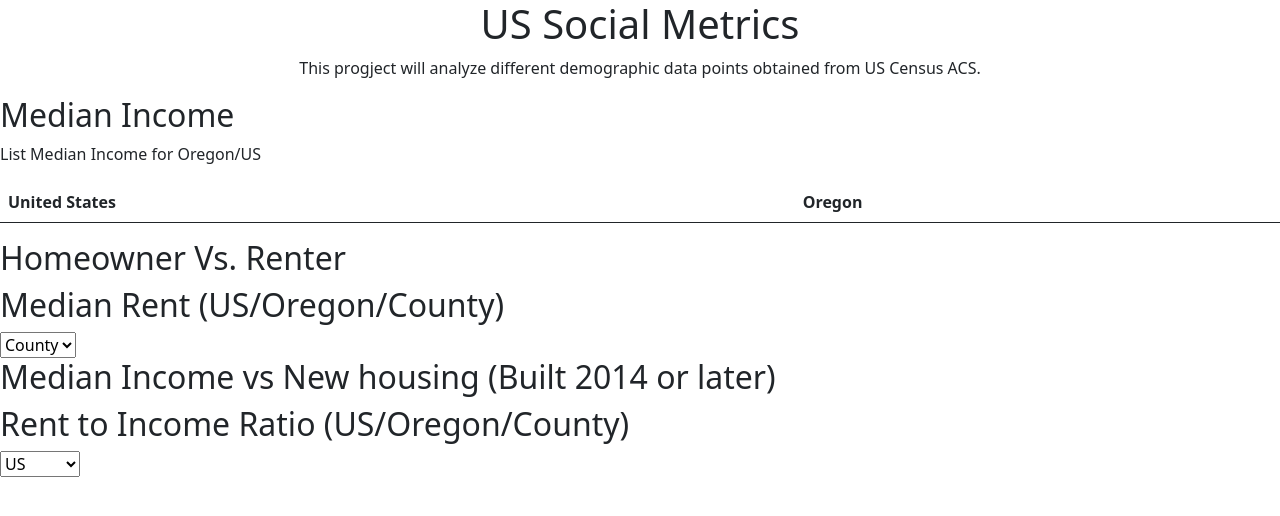
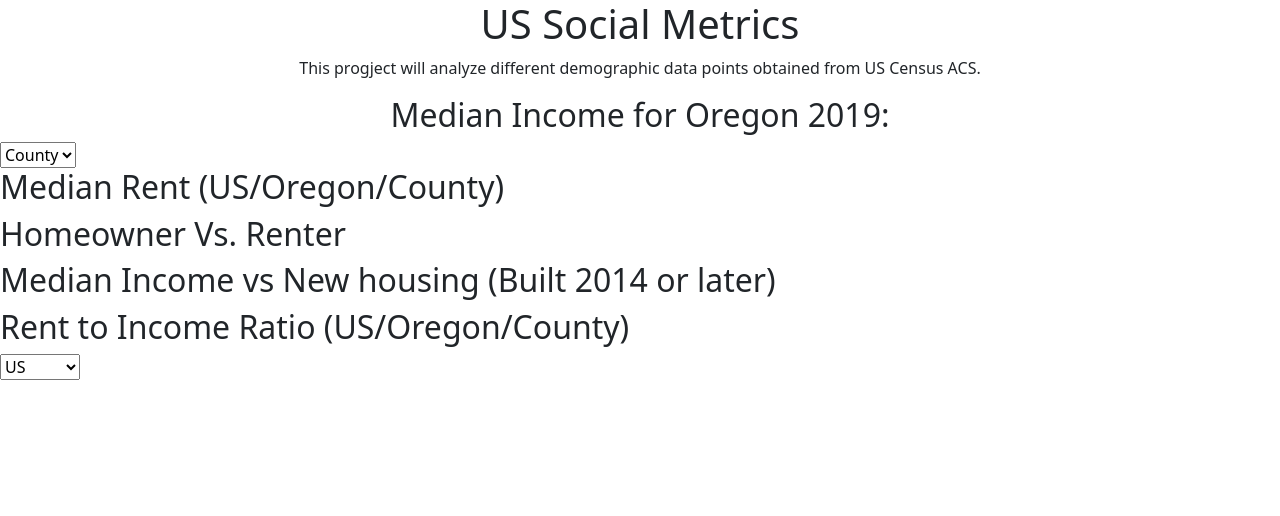
Before and after one commit to tkadamson/Oregon-Housing-Dashboard, a Flask app: page / in a window 1280 px wide. Shown: the top 516 px of the page. Run offline with Flask 2, Linux system fonts and the light colour scheme; lists and menus that the app fills with data are empty; some libraries are stand-ins or nearby versions.

Commit message:
Updating index.html

```diff
--- a/templates/index.html
+++ b/templates/index.html
@@ -26,10 +26,25 @@
             <h1>US Social Metrics</h1>
             <p>This progject will analyze different demographic data points obtained from US Census ACS.
             </p>
+            <h2>Median Income for Oregon 2019: </h2>
         </div>
     </div>
 
-    <div class="row">
+
+    <div class="row" id="section2">
+        <div class="col-md-12">
+            <select id="selDataset">
+                <!-- <option value="dataset1">US</option>
+                <option value="dataset2">Oregon</option> -->
+                <option value="dataset2">County</option>
+            </select>
+
+        </div>
+        <h2>Median Rent (US/Oregon/County)</h2>
+        <div id="plot1"></div>
+    </div>
+
+    <!-- <div class="row">
       <div class="col-md-12">
           <h2>Median Income</h2>
           <p>List Median Income for Oregon/US</p>
@@ -43,7 +58,7 @@
               <tbody></tbody>
           </table>
       </div>
-    </div>
+  </div> -->
 
   <div class="row" id="section1">
     <div class="col-md-12">
@@ -52,17 +67,6 @@
     </div>
 </div>
 
-    <div class="row" id="section2">
-        <div class="col-md-12">
-            <h2>Median Rent (US/Oregon/County)</h2>
-            <select id="selDataset">
-                <!-- <option value="dataset1">US</option>
-                <option value="dataset2">Oregon</option> -->
-                <option value="dataset2">County</option>
-            </select>
-            <div id="plot1"></div>
-        </div>
-    </div>
 
     <div class="row" id="section3">
         <div class="col-md-12">
```
Lines whose indentation alone changed are shown as unchanged.
